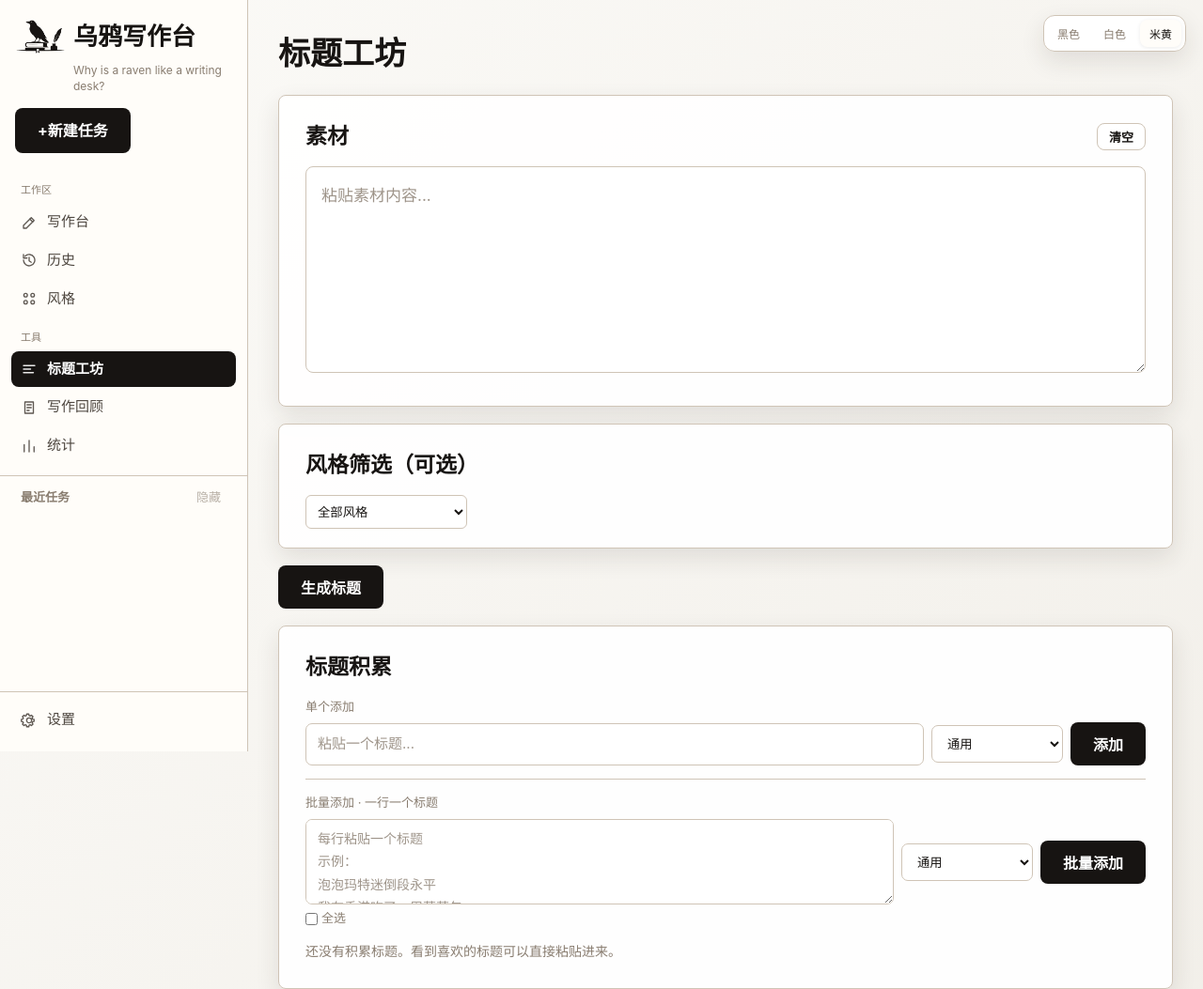
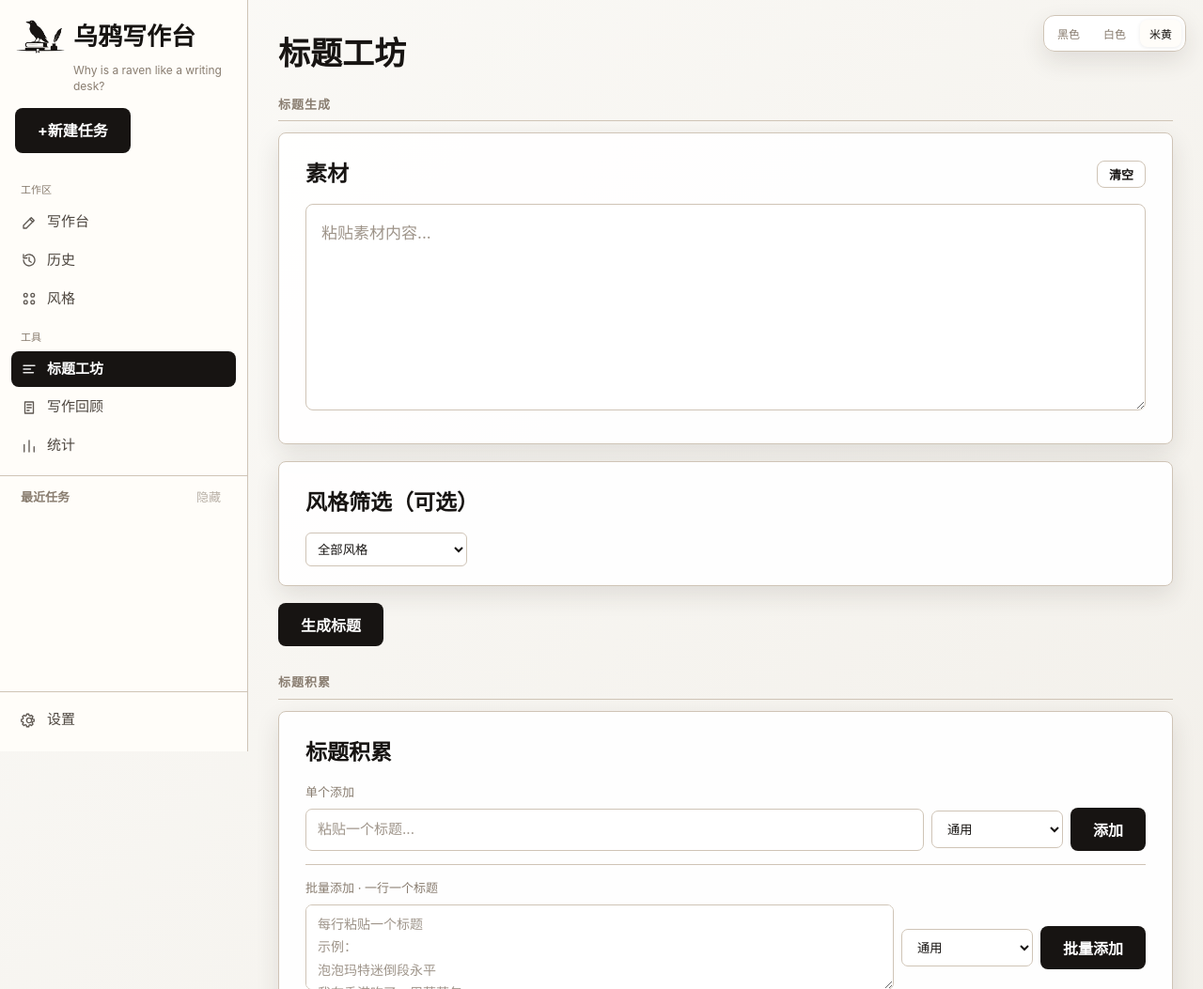
Before and after one commit to AiYuSherry/raven-writing, a Flask app: page /headline in a window 1280 px wide. Shown: the top 1053 px of the page at 94% size. Run offline with Flask 3, Linux system fonts and the light colour scheme; data comes from the database, SQL or seed files in the repository; data that the repository does not hold is empty.

Commit message:
标题工坊：添加"标题生成"与"标题积累"区域分隔
Co-Authored-By: Claude Opus 4.6 <noreply@anthropic.com>

```diff
--- a/src/personal_writing/web/templates/headline.html
+++ b/src/personal_writing/web/templates/headline.html
@@ -1,6 +1,7 @@
 {% extends "base.html" %}
 {% block content %}
 <h1>标题工坊</h1>
+<div style="font-size:13px;color:var(--muted);letter-spacing:1px;font-weight:600;margin:0 0 12px;padding-bottom:6px;border-bottom:1.2px solid var(--line);">标题生成</div>
 <form method="POST">
     <div class="card">
         <div style="display:flex;justify-content:space-between;align-items:center;margin-bottom:16px;">
@@ -60,6 +61,8 @@
     </div>
 </div>
 {% endif %}
+
+<div style="font-size:13px;color:var(--muted);letter-spacing:1px;font-weight:600;margin:28px 0 12px;padding-bottom:6px;border-bottom:1.2px solid var(--line);">标题积累</div>
 <div class="card">
     <h2>标题积累</h2>
     <div style="margin-bottom:14px;">
```
